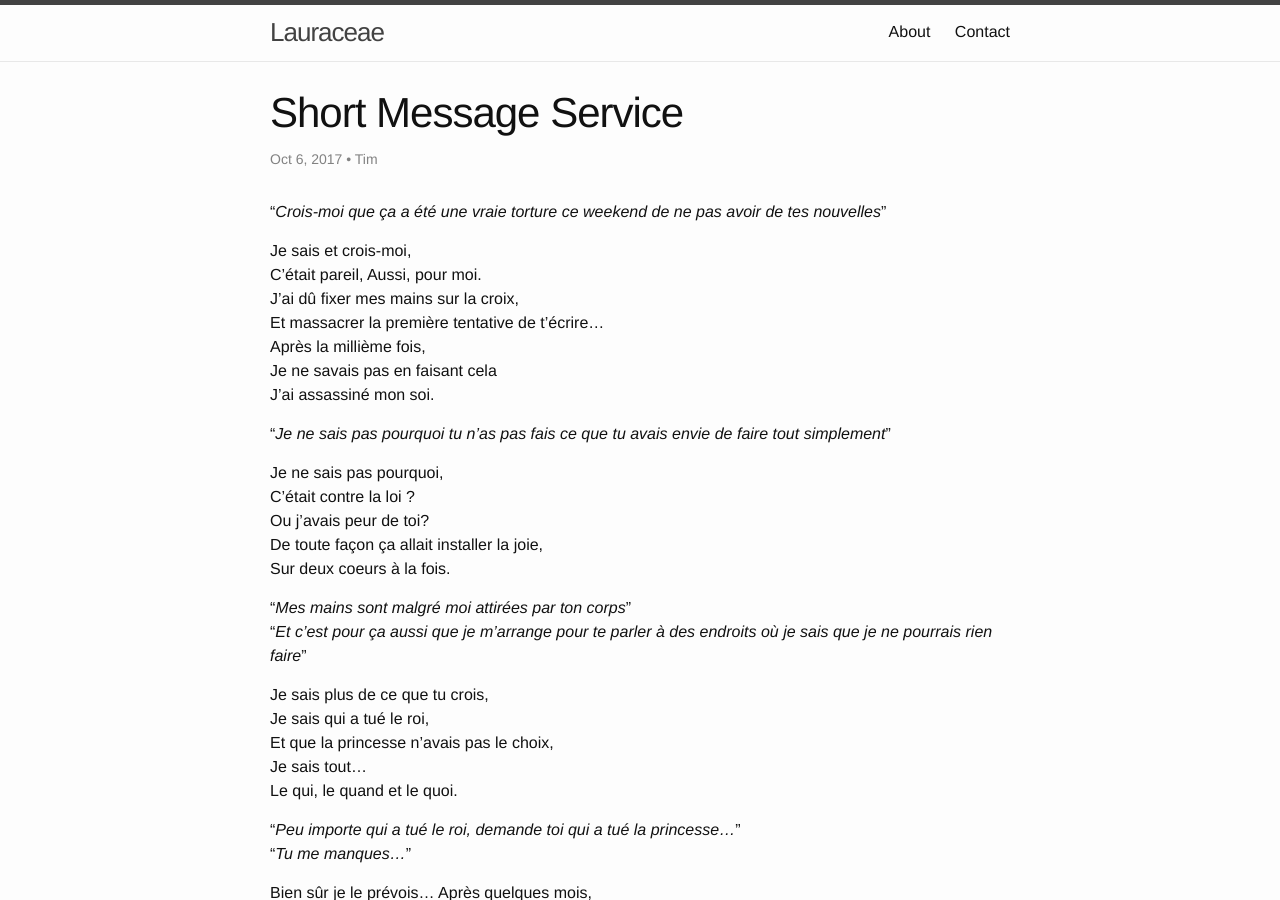
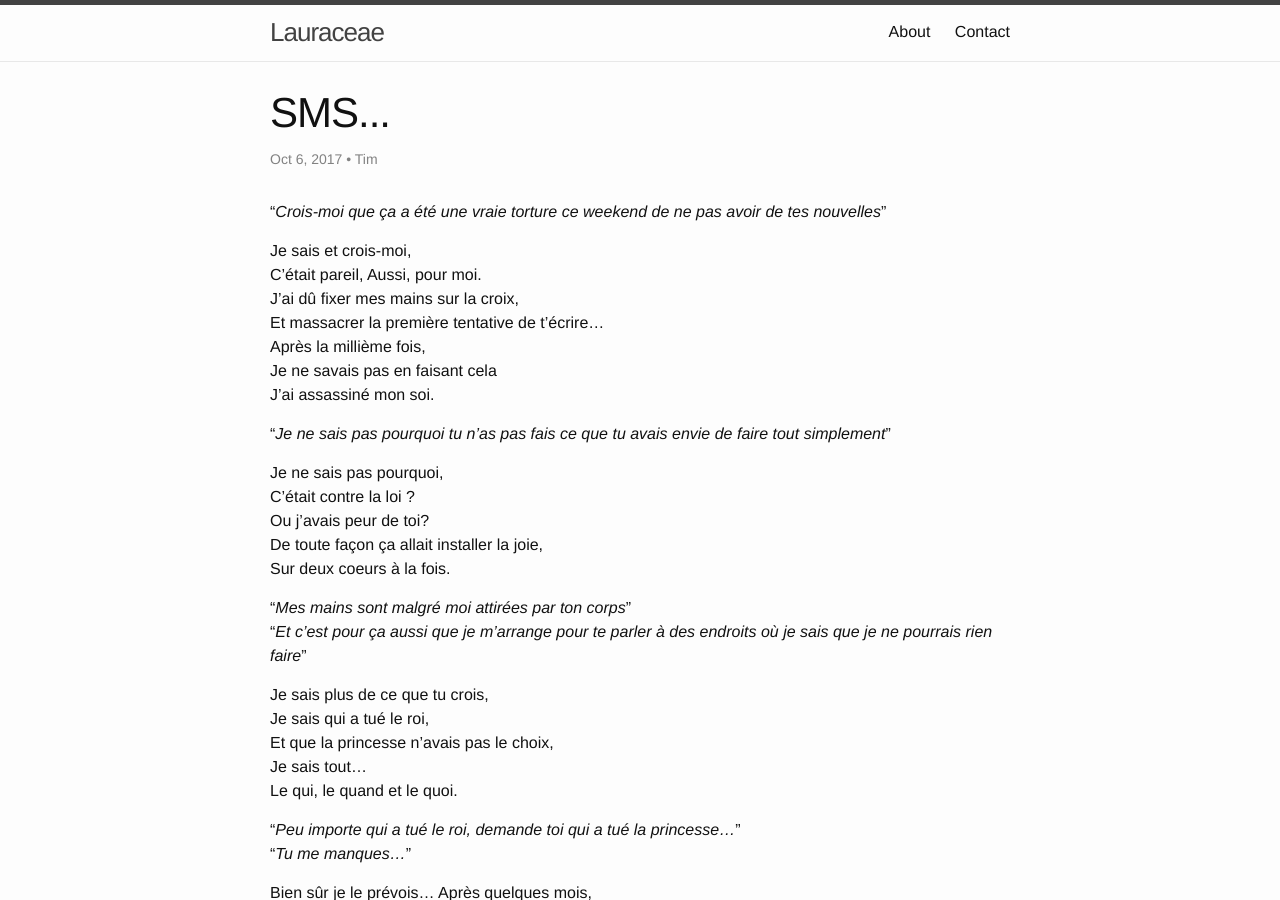
Before and after one commit to lauraceae/lauraceae.github.io, a Jekyll site: the page built from _posts/2017-10-06-SMS.md, in a window 1280 px wide and 900 px high. Built offline with Jekyll 4.4.1, drawn with Linux system fonts in a browser that asks for light colours; comment, search, counter and statistics services are not loaded.

Commit message:
Update and rename 2017-10-06-Short-Message-Service.md to 2017-10-06-SMS.md

```diff
--- a/_posts/2017-10-06-Short-Message-Service.md
+++ b/_posts/2017-10-06-SMS.md
@@ -1,6 +1,6 @@
 ---
 layout: post
-title: "Short Message Service"
+title: "SMS..."
 categories: "Poésie"
 author: "Tim"
 meta: "Laura"
```
